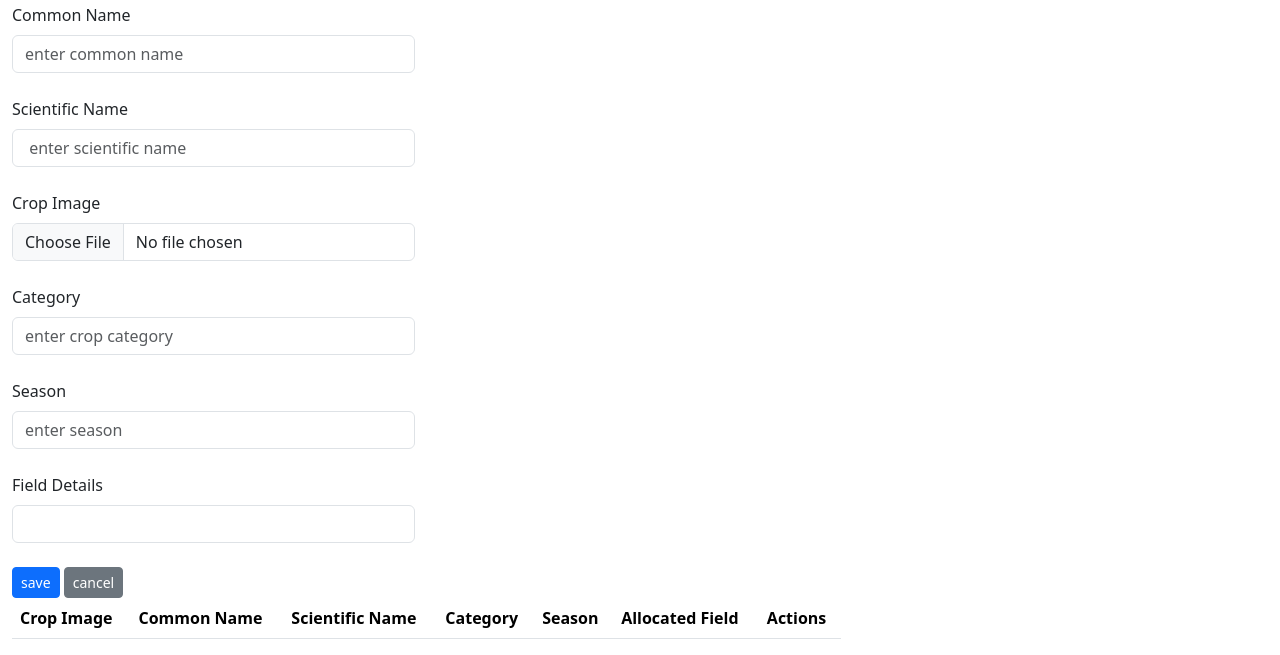
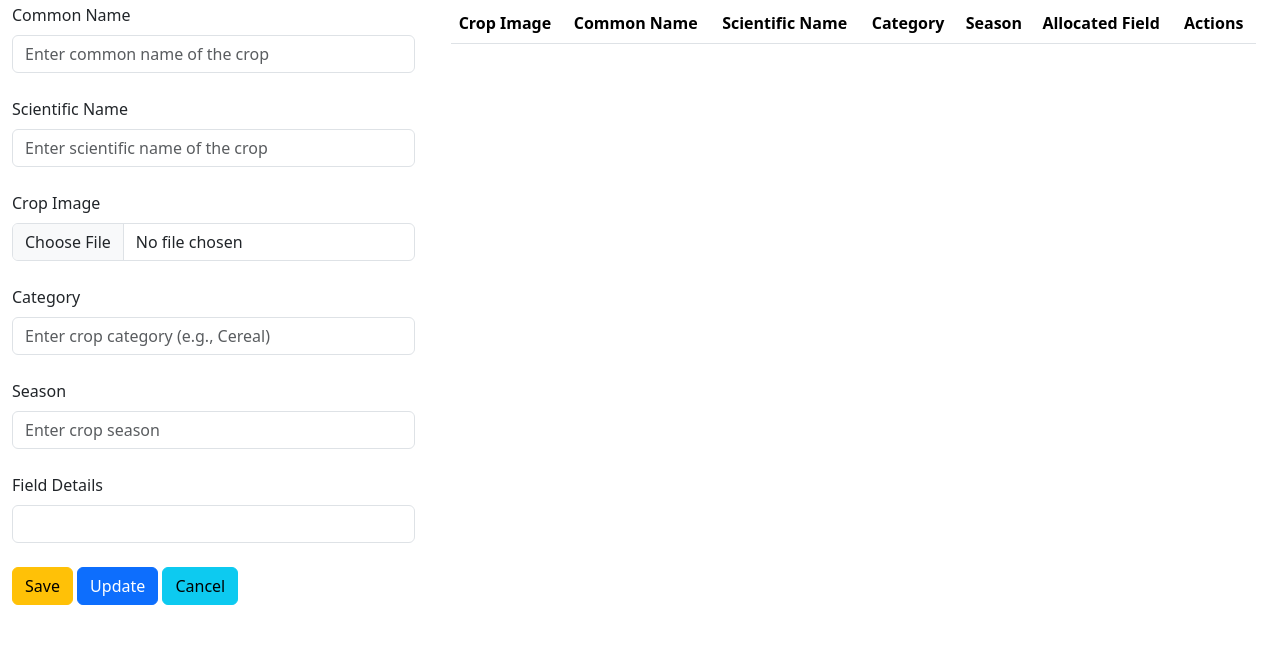
Before and after one commit to rashmikaz/frontend-spring-boot-final, a plain HTML site: page frontend/index.html in a window 1280 px wide. Both pictures are taken after a click on the link "Crop". Shown: the part 153-808 px from the top of the page. Drawn offline with nearby package versions, Linux system fonts and the light colour scheme; no server answers.

Commit message:
index.html

```diff
--- a/frontend/index.html
+++ b/frontend/index.html
@@ -148,34 +148,32 @@
 
     <div class="container-fluid light-style flex-grow-1 container-p-y">
         <h1 class="text-start section-header">
-            <i class="fab fa-delicious f-left"></i>Crop
+            <i class="fa-solid fa-seedling"></i>Crop
         </h1>
         <div class="row">
             <div class="col-md-4 col-sm-12">
                 <!-- Form Section -->
                 <div class="form-card overflow-hidden">
-
                     <div class="card-body">
                         <div class="form-group">
                             <label class="form-label">Common Name</label>
-                            <input type="text" class="form-control mb-4 shadow-none" placeholder="enter common name" id="crop_common_name">
+                            <input type="text" class="form-control mb-4 shadow-none" placeholder="Enter common name of the crop" id="crop_common_name">
                         </div>
                         <div class="form-group">
                             <label class="form-label">Scientific Name</label>
-                            <input type="text" class="form-control mb-4 shadow-none" placeholder=" enter scientific name" id="crop_scientific_name">
+                            <input type="text" class="form-control mb-4 shadow-none" placeholder="Enter scientific name of the crop" id="crop_scientific_name">
                         </div>
                         <div class="form-group">
                             <label class="form-label">Crop Image</label>
                             <input type="file" class="form-control mb-4 shadow-none" accept="image/*" id="crop_image">
                         </div>
-
                         <div class="form-group">
                             <label class="form-label">Category</label>
-                            <input type="text" class="form-control mb-4 shadow-none" placeholder="enter crop category" id="crop_category">
+                            <input type="text" class="form-control mb-4 shadow-none" placeholder="Enter crop category (e.g., Cereal)" id="crop_category">
                         </div>
                         <div class="form-group">
                             <label class="form-label">Season</label>
-                            <input type="text" class="form-control mb-4 shadow-none" placeholder="enter season" id ="crop_season">
+                            <input type="text" class="form-control mb-4 shadow-none" placeholder="Enter crop season" id="crop_season">
                         </div>
                         <div class="form-group">
                             <label class="form-label">Field Details</label>
@@ -183,14 +181,13 @@
                             </select>
                         </div>
                         <div class="text-right mt-3">
-                            <button type="button" class="btn btn-primary btn-sm" onclick="saveCrop()">save</button>
-                            <button type="button" class="btn btn-secondary btn-sm">cancel</button>
+                            <button type="button" class="btn btn-warning" onclick="saveCrop()">Save</button>
+                            <button type="button" class="btn btn-primary" onclick="updateCrop()">Update</button>
+                            <button type="button" class="btn btn-info" onclick="clearFields()">Cancel</button>
                         </div>
                     </div>
                 </div>
             </div>
-        </div>
-    </div>
     <div class="col-md-8 col-sm-12">
         <!-- Table Section -->
         <div class="container">
```
